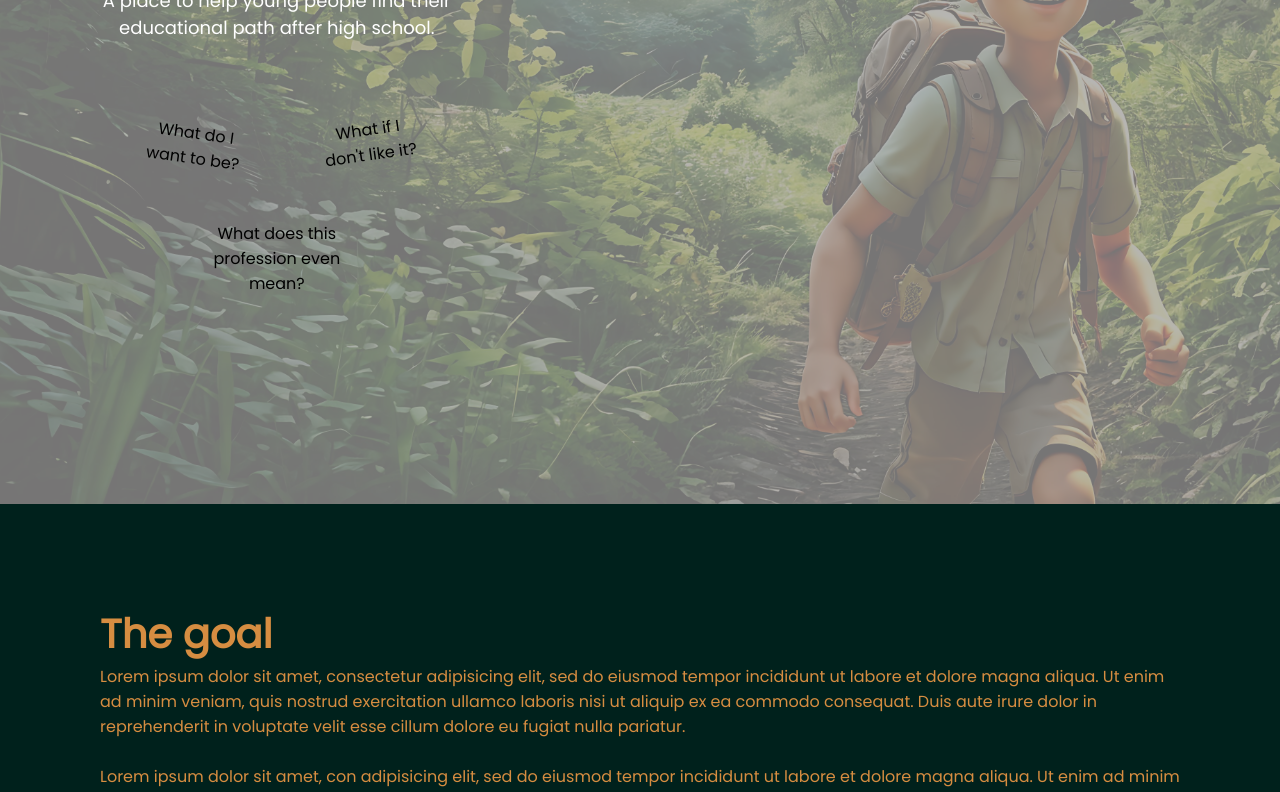
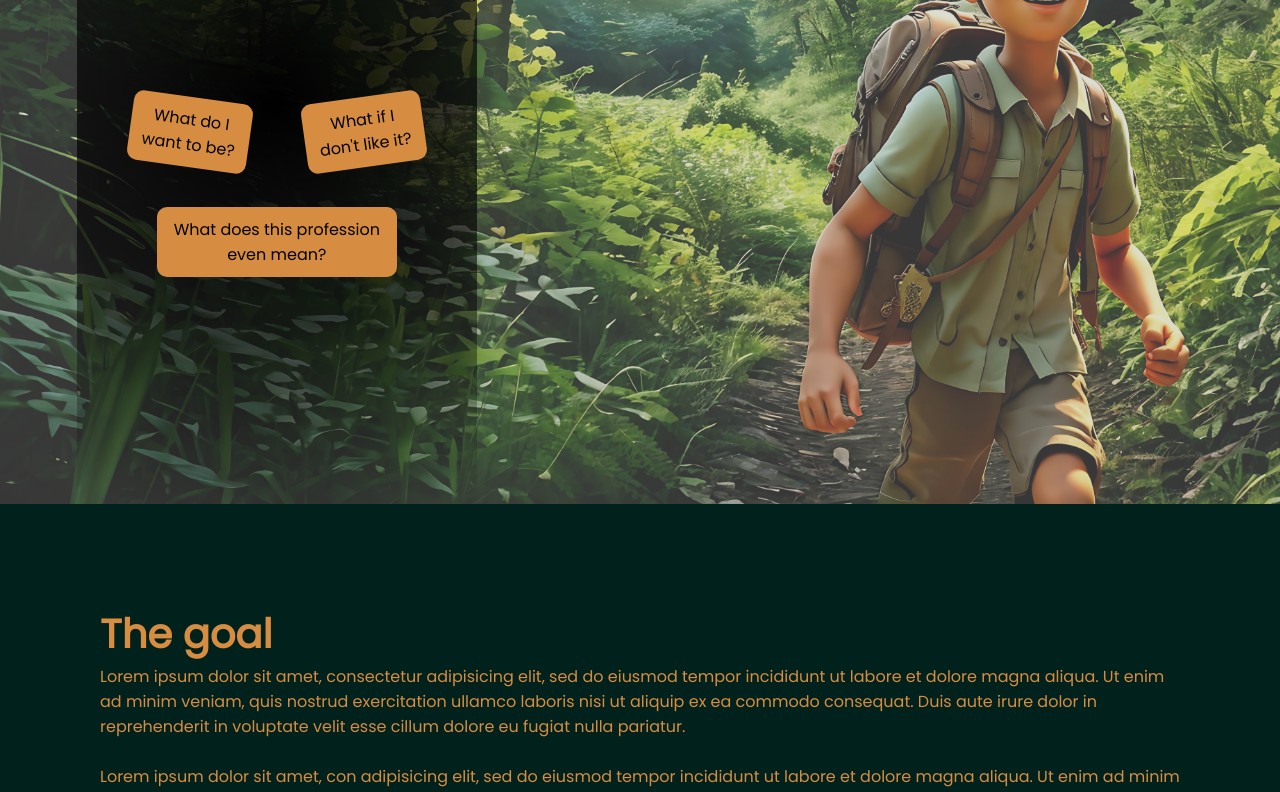
Before and after one commit to birobalint95/pavemyway, a plain HTML site: page index.html in a window 1280 px wide. Shown: the part 296-1088 px from the top of the page. Drawn offline with nearby package versions, Linux system fonts and the light colour scheme.

Commit message:
modified

```diff
--- a/index.html
+++ b/index.html
@@ -12,10 +12,10 @@
             <img src="static/images/restored-image.jpeg">
             <div class="content">
                 <h2>Pave My Way</h2>
-                <p>A place to help young people find their educational path after high school. </p>
-                <div class="question1">What do I want to be?</div>
-                <div class="question2">What if I don't like it?</div>
-                <div class="question3">What does this profession even mean?</div>
+                <p style="padding-bottom: 8vh;">A place to help young people find their educational path after high school. </p>
+                <div class="first question">What do I want to be?</div>
+                <div class="second question">What if I don't like it?</div>
+                <div class="third question">What does this profession even mean?</div>
             </div>
         </div>
         <section class="about">
--- a/static/css/main.css
+++ b/static/css/main.css
@@ -23,7 +23,7 @@
     width: 100%;
     height: 100%;
     object-fit: cover;
-    opacity: 0.25;
+    opacity: 0.65;
 }
 
 .banner .content {
@@ -31,6 +31,9 @@
     max-width: 400px;
     text-align: center;
     margin-left: 6%;
+    background: radial-gradient(circle, rgba(0,0,0,1), rgba(0,0,0,0.65), rgba(0,0,0,0));
+    height: 100%;
+    padding-top: 20vh;
 }
 
 .banner .content h2 {
@@ -43,25 +46,29 @@
     font-size: 18px;
 }
 
-.banner .question1 {
-  padding-top: 80px;
+.banner .question {
+    background: #d68d41;
+    border-radius: 10px;
+    padding: 10px;
+    margin-top: 40px;
+}
+
+.banner .first.question {
     max-width: 120px;
     transform: rotate(8deg);
     display: inline-block;
 }
 
-.banner .question2 {
-  padding-top: 80px;
-  padding-left: 50px;
-  max-width: 150px;
+.banner .second.question {
+    margin-left: 50px;
+    max-width: 120px;
     transform: rotate(-8deg);
     display: inline-block;
 }
 
-.banner .question3 {
-  padding-top: 50px;
-  max-width: 70%;
-  padding-left: 30%;
+.banner .third.question {
+    max-width: 60%;
+    margin-left: 20%;
 }
 
 .about {
```
Lines whose indentation alone changed are shown as unchanged.
